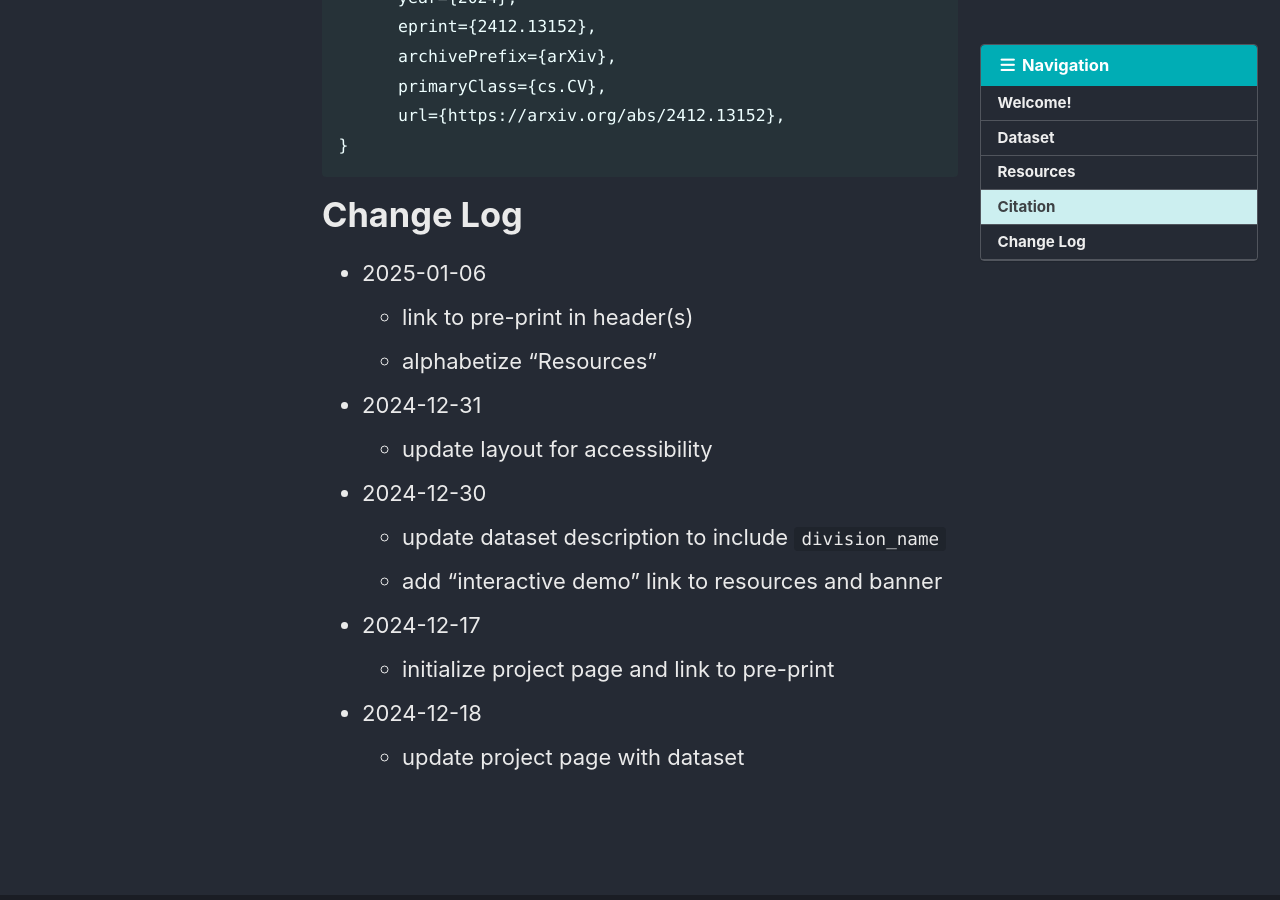
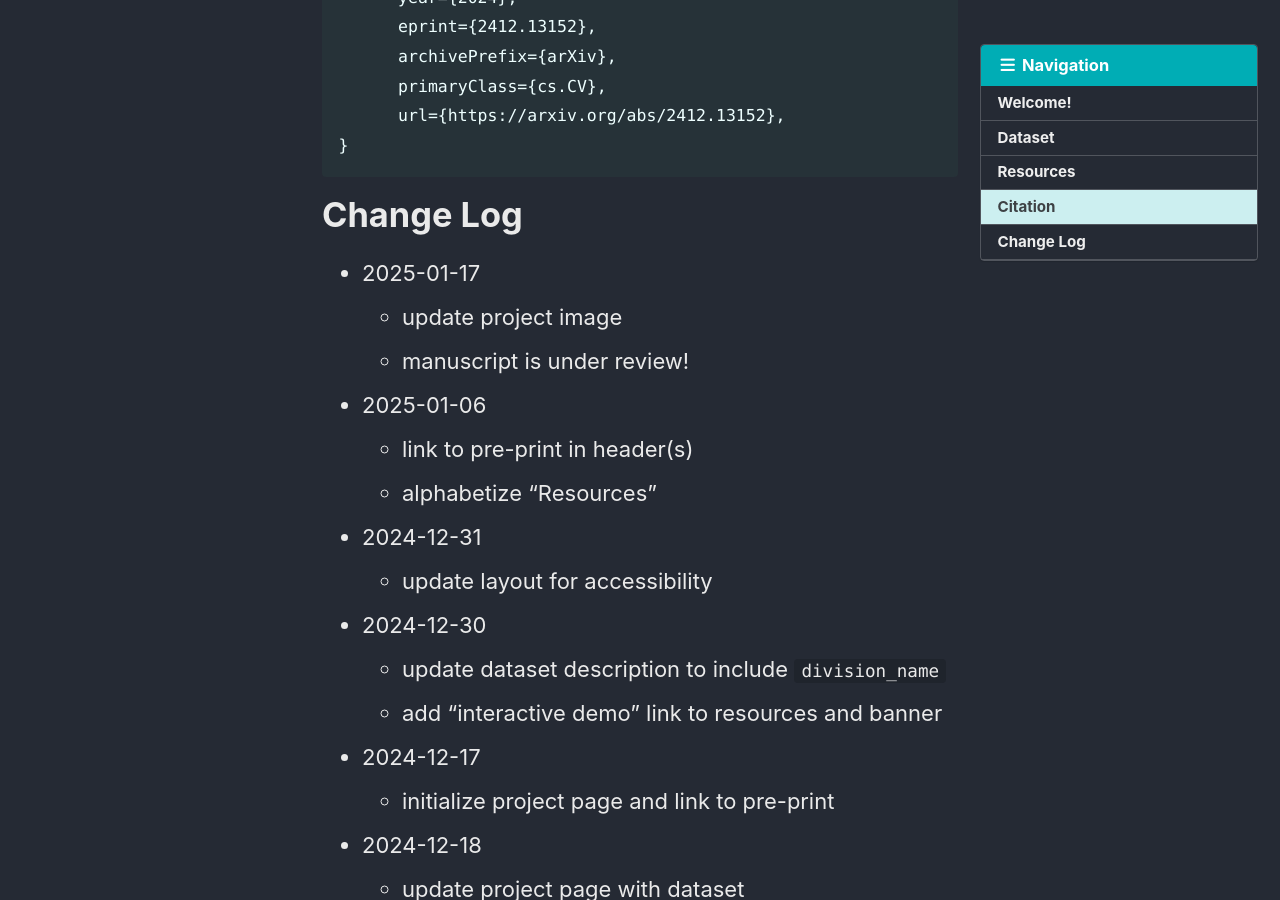
Before and after one commit to lookdeep/ai-norms-2024, a Jekyll site: the page built from index.md, in a window 1280 px wide and 900 px high, scrolled down 4093 px. Built offline with Jekyll 4.4.1, drawn with Linux system fonts in a browser that asks for light colours; cached includes are drawn as plain includes.

Commit message:
chg: update changelog

````diff
--- a/index.md
+++ b/index.md
@@ -103,6 +103,9 @@ If you would like to reference this work, please use:
 }
 ```
 # Change Log
+ * 2025-01-17
+    - update project image
+    - manuscript is under review!
  * 2025-01-06
     - link to pre-print in header(s)
     - alphabetize "Resources"
````
